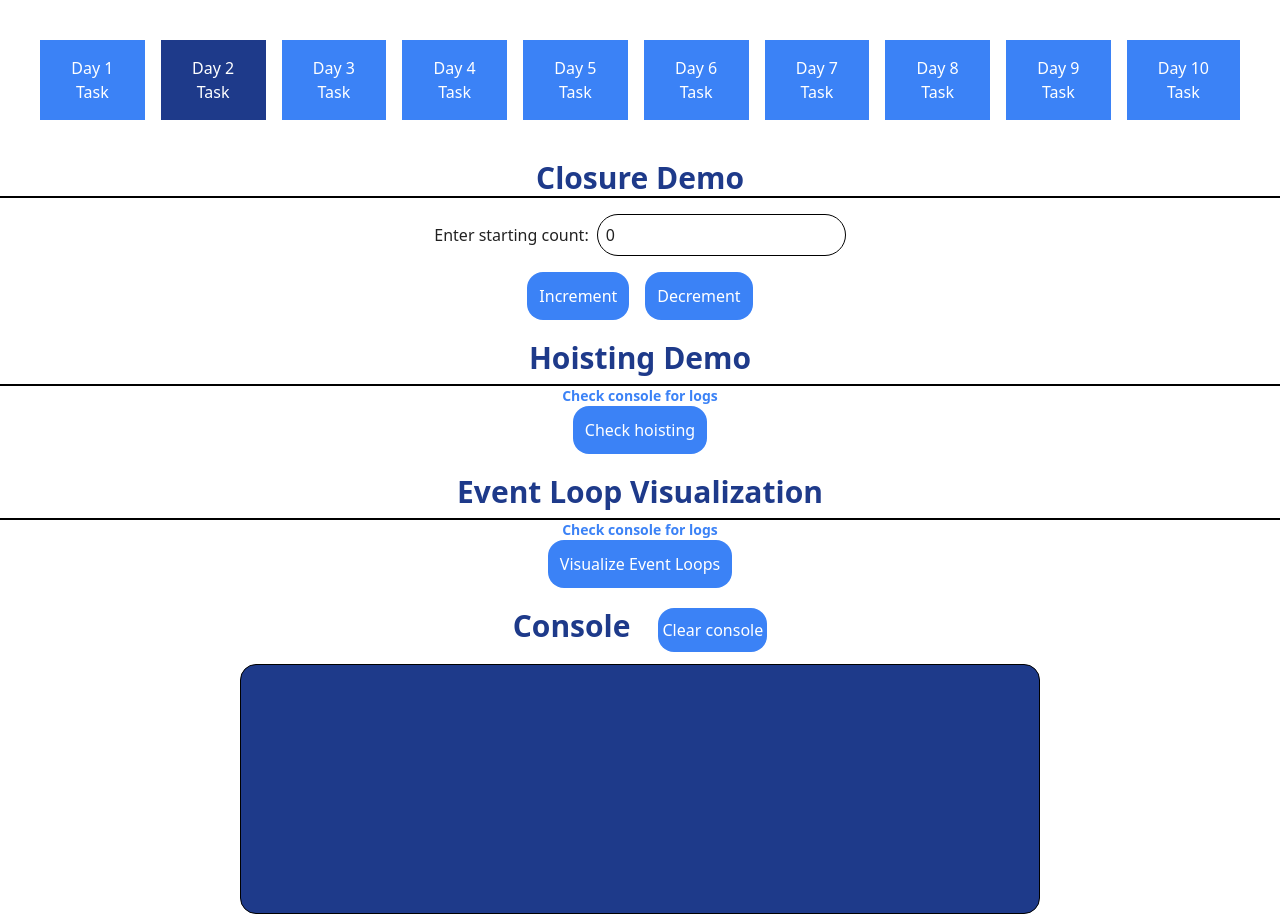
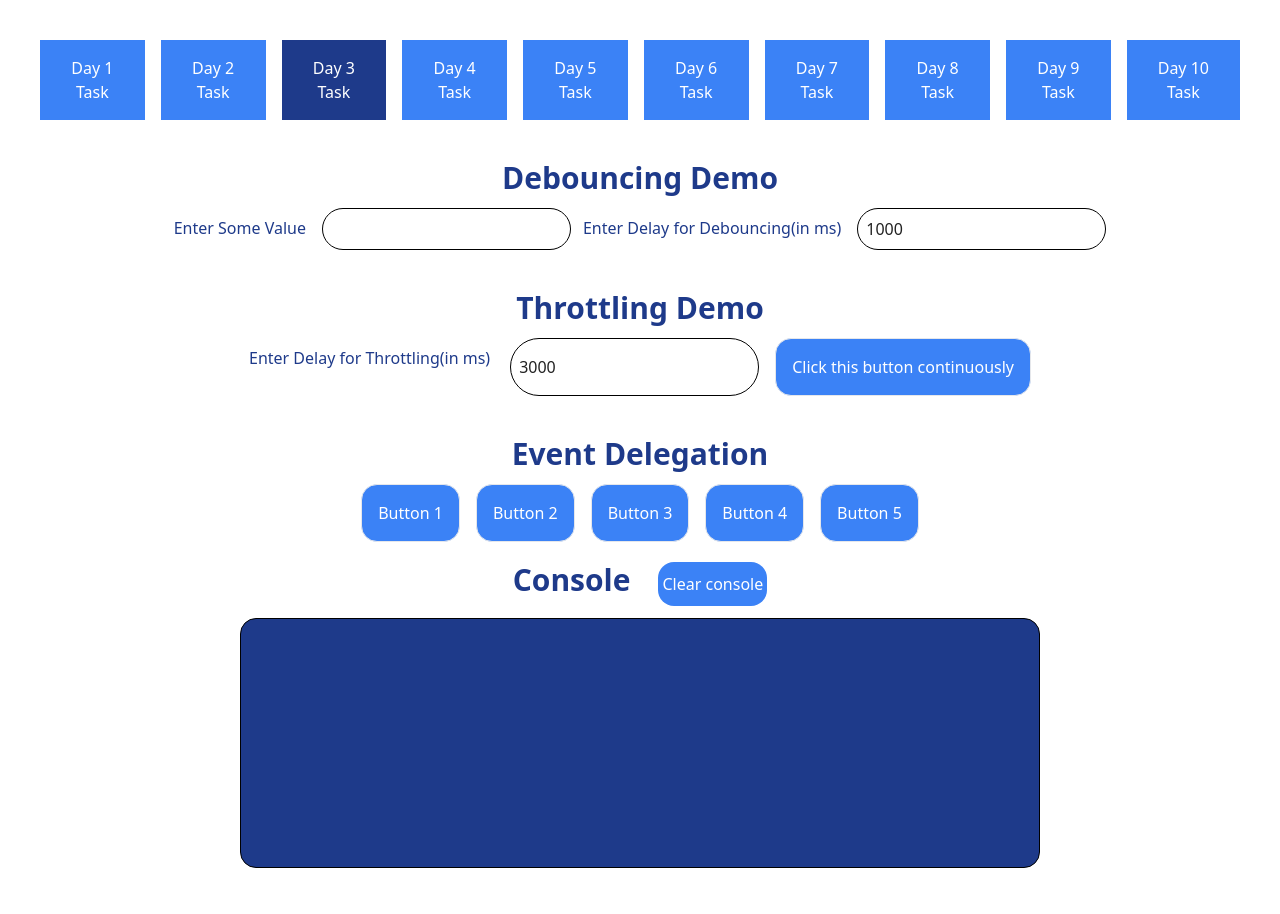
Before and after one commit to tauheeddarekar-909/React-Repo-Practice, a React app: page / in a window 1280 px wide. After the commit the page ends 868 px from the top, so only its background shows below. Built offline with nearby package versions, Linux system fonts and the light colour scheme.

Commit message:
PR3 Day 3

```diff
--- a/src/App.jsx
+++ b/src/App.jsx
@@ -3,10 +3,11 @@ import './App.css'
 import React from 'react'
 import PR1_DAY1 from './DailyTasks/PR1_DAY1'
 import PR2_DAY2 from './DailyTasks/PR2_DAY2'
+import PR3_DAY3 from './DailyTasks/PR3_DAY3/PR3_DAY3'
 
 function App() {
 
-  const [tab, setTab] = useState("PR2_DAY2")
+  const [tab, setTab] = useState("PR3_DAY3")
 
   // Helper to determine button classes
   const getButtonClass = (buttonTab) => {
@@ -28,8 +29,11 @@ function App() {
         <button onClick={() => setTab("PR10_DAY10")} className={getButtonClass("PR10_DAY10")}>Day 10 Task</button>
       </div>
 
-      {tab === "PR1_DAY1" ? <PR1_DAY1 /> :
-       tab === "PR2_DAY2" ? <PR2_DAY2 /> : null}
+      {
+        tab === "PR1_DAY1" ? <PR1_DAY1 /> :
+        tab === "PR2_DAY2" ? <PR2_DAY2 /> :
+        tab === "PR3_DAY3" ? <PR3_DAY3/>: null
+       }
     </>
   )
 }
--- a/src/DailyTasks/PR1_DAY1.jsx
+++ b/src/DailyTasks/PR1_DAY1.jsx
@@ -133,11 +133,21 @@ function PR1_DAY1() {
 
                 <>
                     <h2 className='text-center'>Output</h2>
-                    {output.map((out, idx) => (
-                        <div key={idx} className='flex flex-col'>
-                            {out}
+                    <div className='flex flex-col justify-center mt-5'>
+                        <div className='flex flex-row justify-center gap-7'>
+                            <h2 className='text-center mb-2 font-extrabold text-3xl text-blue-900 '>Console</h2>
+                            <button
+                                onClick={() => { setOutput([]) }}
+                                className='rounded-2xl text-white p-1 bg-blue-500'>Clear console</button>
                         </div>
-                    ))}
+                        <div className='border mt-3 border-black bg-blue-900 h-[250px] p-4 min-w-[800px] overflow-y-auto rounded-2xl self-center'>
+                            {output.map((log, index) => (
+                                <div key={index} className="text-white text-left mb-1">
+                                    {log}
+                                </div>
+                            ))}
+                        </div>
+                    </div>
                 </>
             </div>
         </>
--- /dev/null
+++ b/src/DailyTasks/PR3_DAY3/PR3_DAY3.jsx
@@ -0,0 +1,126 @@
+import React, { useEffect, useState } from 'react'
+import useDebounce from './customHooks/useDebounce'
+import useThrottle from './customHooks/useThrottle'
+
+function PR3_DAY3() {
+
+    const [input, setInput] = useState("")
+    const [logs, setLogs] = useState([])
+    const [delay, setDelay] = useState(1000)
+    const { debouncedInput } = useDebounce(input, delay)
+    const [download, setDownload] = useState(0)
+    const [throttlingDelay, setThrottlingDelay] = useState(3000)
+
+    const handleDownload = () => {
+        addLog('Starting download...');
+        setDownload(prev => prev + 1);
+    }
+
+    const handleParentClick = (event) => {
+        console.log("inside parent click")
+        addLog('Parent clicked', event.target);
+        addLog('Event target:', event.target);
+        if (event.target.tagName === 'BUTTON') {
+            addLog(`Button clicked: ${event.target.textContent}`);
+        }
+    };
+
+    const handleParentCapture = (event) => {
+        addLog('Parent capturing event...');
+    };
+
+    const addLog = (message) => {
+        setLogs(prev => [...prev, message])
+    }
+
+    const throttledButton = useThrottle(handleDownload, addLog, throttlingDelay)
+
+    useEffect(() => {
+        if (debouncedInput) {
+            addLog(`API call made for ${debouncedInput}`)
+            fetch(`https://jsonplaceholder.typicode.com/users?name_like=${debouncedInput}`)
+                .then((res) => res.json())
+                .then((data) => {
+                    const resultString = data.map((dat) => dat.name).join(', ');
+                    addLog(`API result: ${resultString}`);
+                })
+        }
+    }, [debouncedInput])
+
+
+    return (
+        <>
+            <div>
+                <h2 className='text-center font-extrabold text-3xl text-blue-900 mb-3'>Debouncing Demo</h2>
+                <div className='flex justify-center gap-3'>
+                    <p className='text-blue-900 mt-2'>Enter Some Value</p>
+                    <input
+                        className='bg-white p-2 rounded-full border border-black ml-1'
+                        onChange={(e) => { setInput(e.target.value) }} />
+                    <p className='text-blue-900 mt-2'>Enter Delay for Debouncing(in ms)</p>
+                    <input
+                        value={delay}
+                        className='bg-white p-2 rounded-full border border-black ml-1'
+                        onChange={(e) => { setDelay(e.target.value) }}
+                    />
+
+                </div>
+            </div>
+
+
+
+            <div>
+                <h2 className='text-center font-extrabold text-3xl text-blue-900 mb-3 mt-10'>Throttling Demo</h2>
+                <div className='flex justify-center gap-4'>
+                    <>
+                        <p className='text-blue-900 mt-2'>Enter Delay for Throttling(in ms)</p>
+                        <input
+                            value={throttlingDelay}
+                            className='bg-white p-2 rounded-full border border-black ml-1'
+                            onChange={(e) => { setThrottlingDelay(e.target.value) }}
+                        />
+                    </>
+                    <button
+                        onClick={throttledButton}
+                        className='border bg-blue-500 p-4 rounded-2xl text-white'>Click this button continuously</button>
+                </div>
+            </div>
+
+
+            <div>
+                <h2 className='text-center font-extrabold text-3xl text-blue-900 mb-3 mt-10'>Event Delegation</h2>
+                <div
+                    onClick={handleParentClick }
+                    onClickCapture={handleParentCapture}
+                    className='flex flex-row gap-4 justify-center'
+                >
+                    <button className='border bg-blue-500 p-4 rounded-2xl text-white'>Button 1</button>
+                    <button className='border bg-blue-500 p-4 rounded-2xl text-white'>Button 2</button>
+                    <button className='border bg-blue-500 p-4 rounded-2xl text-white'>Button 3</button>
+                    <button className='border bg-blue-500 p-4 rounded-2xl text-white'>Button 4</button>
+                    <button className='border bg-blue-500 p-4 rounded-2xl text-white'>Button 5</button>
+                </div>
+            </div>
+
+
+
+            <div className='flex flex-col justify-center mt-5'>
+                <div className='flex flex-row justify-center gap-7'>
+                    <h2 className='text-center mb-2 font-extrabold text-3xl text-blue-900 '>Console</h2>
+                    <button
+                        onClick={() => { setLogs([]) }}
+                        className='rounded-2xl text-white p-1 bg-blue-500'>Clear console</button>
+                </div>
+                <div className='border mt-3 border-black bg-blue-900 h-[250px] p-4 w-[800px] overflow-y-auto  rounded-2xl self-center'>
+                    {logs.map((log, index) => (
+                        <div key={index} className="text-white text-left mb-1">
+                            {log}
+                        </div>
+                    ))}
+                </div>
+            </div>
+        </>
+    )
+}
+
+export default PR3_DAY3
--- /dev/null
+++ b/src/DailyTasks/PR3_DAY3/customHooks/useDebounce.jsx
@@ -0,0 +1,23 @@
+import React, { useEffect, useState } from 'react'
+
+function useDebounce( input, delay = 500 ) {
+
+    const [debouncedInput, setDebouncedInput] = useState("")
+
+    console.log("input", input)
+
+    useEffect(()=>{
+        const handler = setTimeout(()=>{
+            setDebouncedInput(input)
+        }, delay)
+
+        return () => clearTimeout(handler)
+    }, [input, delay])
+
+
+    return {
+        debouncedInput
+    }
+}
+
+export default useDebounce
--- /dev/null
+++ b/src/DailyTasks/PR3_DAY3/customHooks/useThrottle.jsx
@@ -0,0 +1,31 @@
+import React, { useCallback, useEffect, useRef, useState } from 'react'
+
+function useThrottle(onClick, addLog, delay) {
+
+    const lastRef = useRef(0)
+    const timeOutRef = useRef(0)
+
+
+
+    const throttledClick = useCallback((...args) => {
+        const now = Date.now()
+        const timeLastClick = now - lastRef.current
+        console.log("first 13", now, timeLastClick)
+
+        if (timeLastClick >= delay) {
+            console.log("inside if")
+            lastRef.current = now
+            onClick(...args)
+            addLog("API call made using this button")
+        }
+        else {
+            console.log("inside else")
+            addLog(`Please wait for ${Math.ceil((delay - timeLastClick) / 1000)} seconds before clicking again`)
+        }
+
+    }, [onClick, delay])
+
+    return throttledClick
+}
+
+export default useThrottle
```
Also changed, not shown: 1 other file (tests, documents, lock files or other folders).
